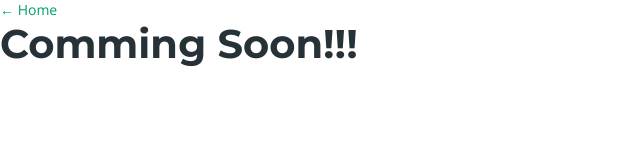
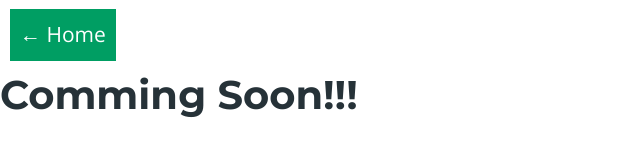
Before and after one commit to guidetoiit/guidetoiit, a plain HTML site: page blog.html in a window 1280 px wide. Shown: the whole page, without its empty margins (0-640 px from the left). Drawn offline with nearby package versions, Linux system fonts and the light colour scheme; a web font is replaced by a local one.

Commit message:
Add files via upload

```diff
--- a/css/main.css
+++ b/css/main.css
@@ -2612,7 +2612,16 @@ footer .menu li a:hover {
 .center-align{
   text-align: center;
 }
-
+.home-style{
+  display: inline-block;
+  padding: 10px;
+  margin: 10px;
+  background-color: #009E63;
+}
+.home-style a{
+  color: #FFF;
+  font-size: 21px;
+}
 @media only screen and (max-width: 768px) {
   .page-title{
     font-size: 35px!important;
```
